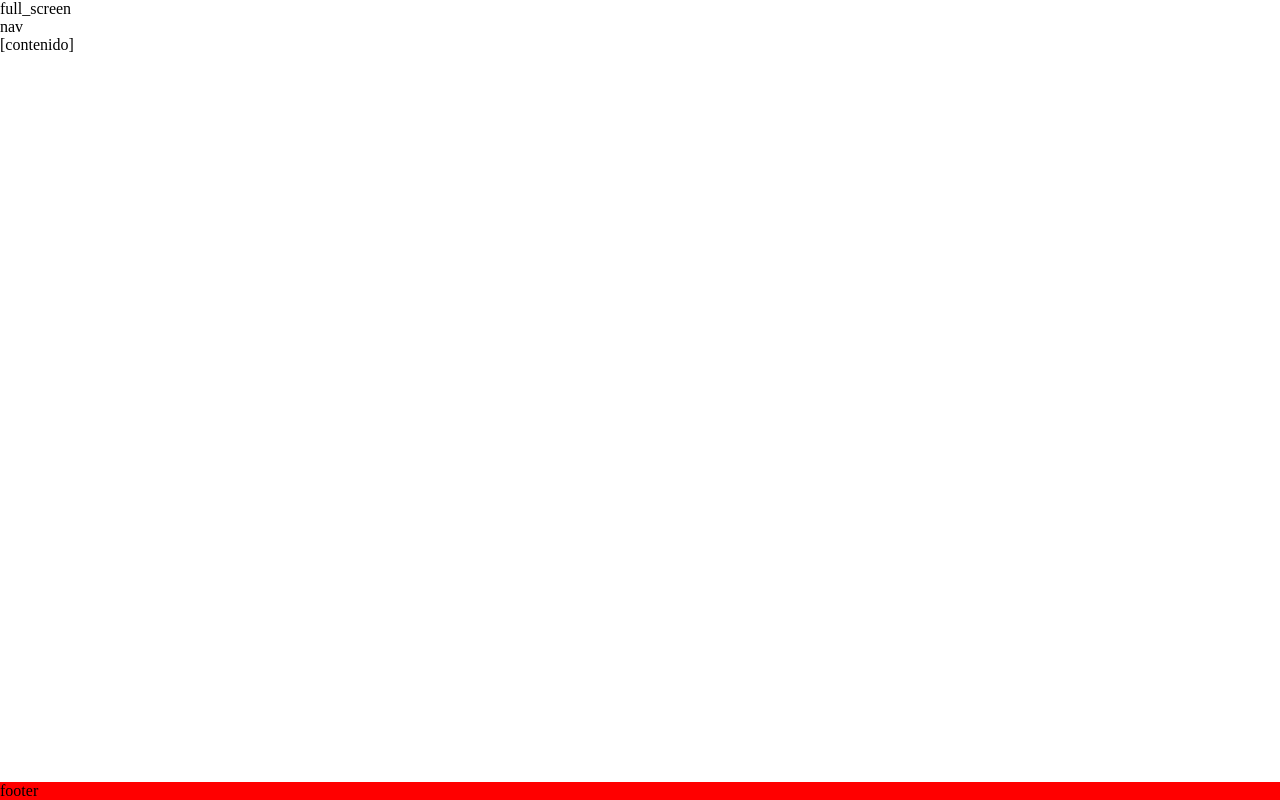
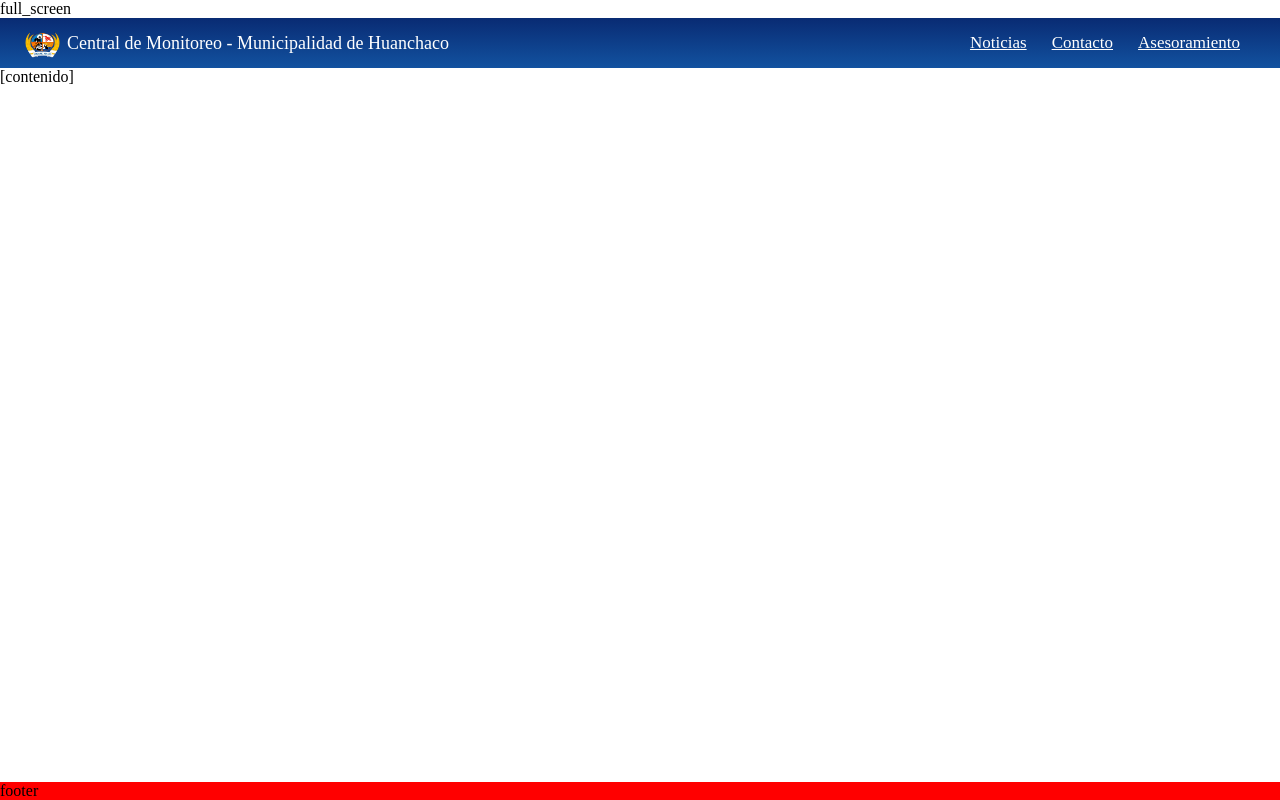
Before and after one commit to anndev75/huanchaco_website, a React (Vite) app: page / in a window 1280 px wide. Built offline with nearby package versions, Linux system fonts and the light colour scheme.

Commit message:
por arreglar

```diff
--- a/src/components/main_header.css
+++ b/src/components/main_header.css
@@ -0,0 +1,107 @@
+:root{
+    --color1: #092B73;
+    --color2: #1252A0;
+    --color3: #F3BA01;
+    --color4: #FEFEFE;
+
+}
+.navHeader{
+    display: flex;
+    background-image: linear-gradient(to Bottom, var(--color1), var(--color2));
+    justify-content: space-between;
+    font-family: 'Mercury Text G2 Semibold Regular', 'sans-serif';
+    height: 50px;
+    padding: 0 20px;
+    .title:link, .title:visited, .title:active{
+        color: white;
+    }
+
+}
+.navHeader > .title{
+    display: flex;
+    align-self: center;
+    margin: 5px;
+    text-decoration: none;
+    .image{
+        height: 35px;
+    }
+    .text{
+        display: flex;
+        align-items: center;
+        margin-left: 7px;
+        font-size: 18px;
+    }
+}
+
+
+
+
+
+/*BOTONES*/
+
+.buttons{
+    display: flex;
+    justify-content: end;
+    align-self: center;
+    list-style: none;
+    flex: 1;
+    margin: auto 20px;
+    gap: 25px;
+    button{
+        color: white;
+        font-size: 17px;
+        text-decoration: underline;
+        font-family: 'Mercury Text G2 Semibold Regular', 'sans-serif';
+        background: none;
+        border: none;
+        cursor: pointer;
+    }
+    button:hover{
+        text-shadow: white 0px 0px 18px
+    }
+}
+
+.dropdown {
+    position: relative;
+}
+.dropdown button {
+    background: none;
+    border: none;
+    color: white;
+    font-size: 17px;
+    cursor: pointer;
+    text-decoration: underline;
+}
+
+.dropdown-menu {
+    position: absolute;
+    top: 35px;
+    left: 0;
+    background: var(--color1);
+    border-radius: 5px;
+    padding: 10px 0;
+    box-shadow: 0px 4px 6px rgba(0, 0, 0, 0.2);
+    display: flex;
+    flex-direction: column;
+    min-width: 160px;
+    visibility: hidden;
+    opacity: 0;
+    transition: opacity 0.3s ease-in-out;
+}
+
+.dropdown-menu a {
+    color: white;
+    text-decoration: none;
+    padding: 10px;
+    display: block;
+}
+
+.dropdown-menu a:hover {
+    background: var(--color2);
+}
+
+/* Muestra el menú cuando está activo */
+.dropdown:hover .dropdown-menu {
+    visibility: visible;
+    opacity: 1;
+}
--- a/src/components/main_header.jsx
+++ b/src/components/main_header.jsx
@@ -1,9 +1,60 @@
-import './main_header.css'
-function main_header(){
-    return(
-        <div>
-            nav
+import { useState } from "react";
+import "./main_header.css";
+import image from "../assets/escudo_huanchaco.png";
+
+const municipalidad_link = "https://google.com";
+
+function MainHeader() {
+  const [openMenu, setOpenMenu] = useState(null);
+
+  const toggleMenu = (menu) => {
+    setOpenMenu(openMenu === menu ? null : menu);
+  };
+
+  return (
+    <div className="navHeader">
+      <a href={municipalidad_link} className="title">
+        <img src={image} alt="logo" className="image" />
+        <div className="text">Central de Monitoreo - Municipalidad de Huanchaco</div>
+      </a>
+      <div className="buttons">
+        {/* Botón Noticias */}
+        <div className="dropdown">
+          <button onClick={() => toggleMenu("noticias")}>Noticias</button>
+          {openMenu === "noticias" && (
+            <div className="dropdown-menu">
+              <a href="#">Últimas Noticias</a>
+              <a href="#">Eventos</a>
+              <a href="#">Comunicados</a>
+            </div>
+          )}
         </div>
-    )
+
+        {/* Botón Contacto */}
+        <div className="dropdown">
+          <button onClick={() => toggleMenu("contacto")}>Contacto</button>
+          {openMenu === "contacto" && (
+            <div className="dropdown-menu">
+              <a href="#">Teléfonos</a>
+              <a href="#">Email</a>
+              <a href="#">Ubicación</a>
+            </div>
+          )}
+        </div>
+
+        {/* Botón Asesoramiento */}
+        <div className="dropdown">
+          <button onClick={() => toggleMenu("asesoramiento")}>Asesoramiento</button>
+          {openMenu === "asesoramiento" && (
+            <div className="dropdown-menu">
+              <a href="#">Preguntas Frecuentes</a>
+              <a href="#">Guías y Tutoriales</a>
+            </div>
+          )}
+        </div>
+      </div>
+    </div>
+  );
 }
-export default main_header;
+
+export default MainHeader;
```
Also changed, not shown: src/assets/escudo_huanchaco.png (added).
